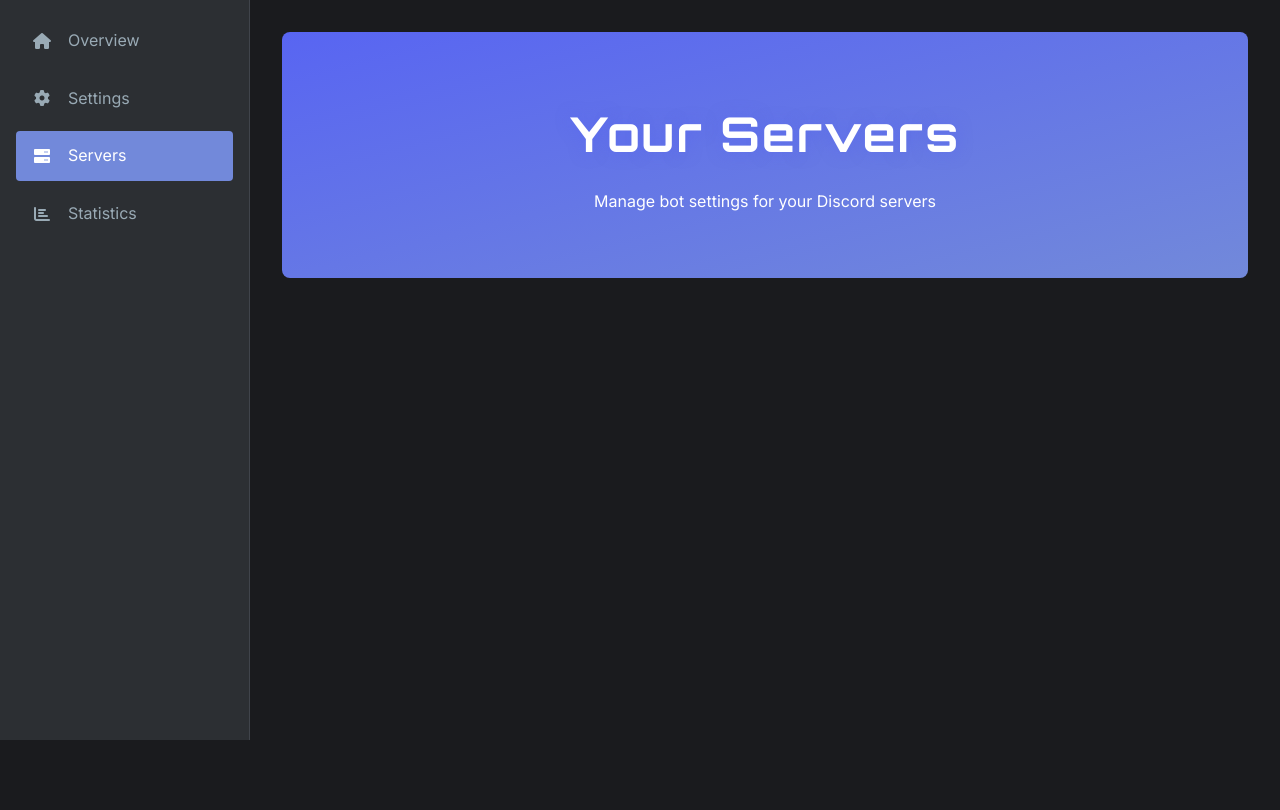
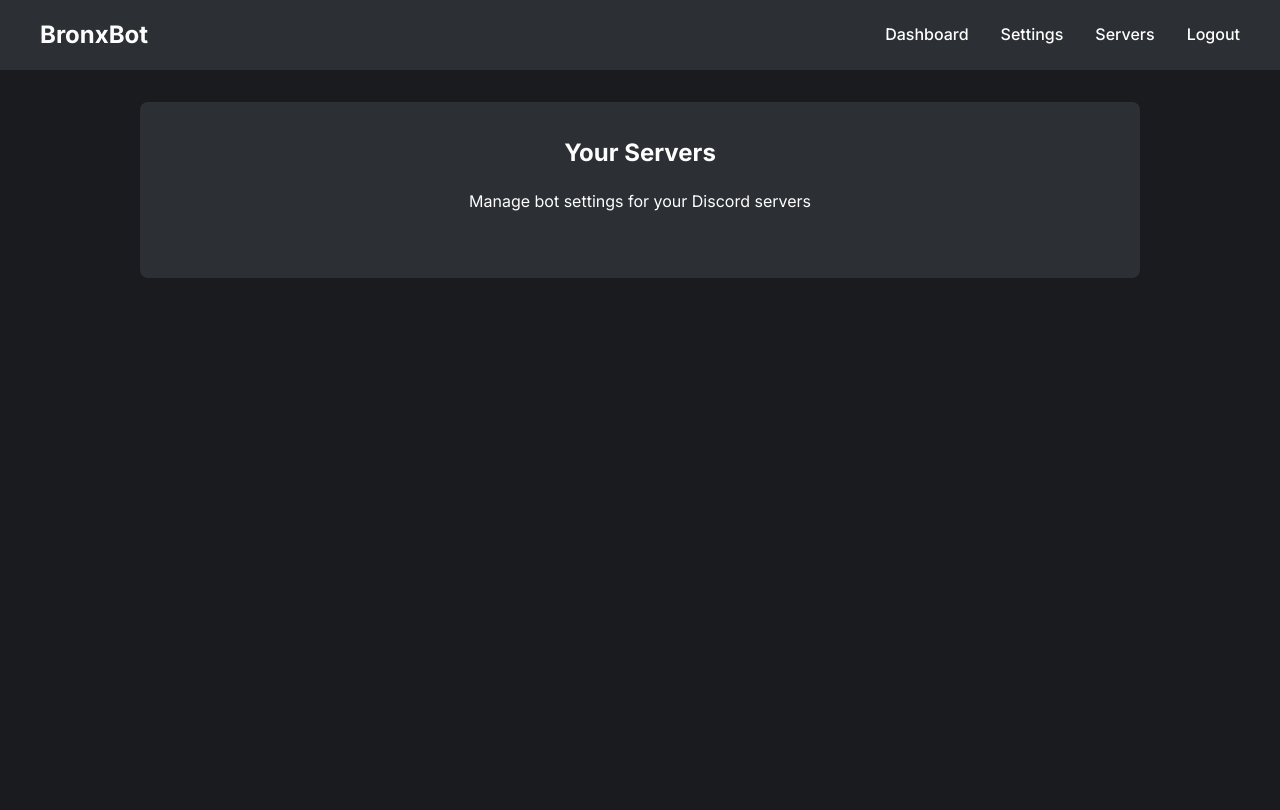
Before and after one commit to sreayas-me/bot, a Flask app: template templates/servers.html in a window 1280 px wide. Before the commit the page ends 740 px from the top, so only its background shows below. Run offline with Flask 3, Linux system fonts and the light colour scheme; the template is opened without the code that fills it, so the values that code supplies are empty; parts of the project's set-up code (start-up, migrations or seed data) failed here and were passed over.

Commit message:
Enhance server management UI; add guild icon handling, improve server card styles, and update settings page layout

```diff
--- a/app.py
+++ b/app.py
@@ -23,7 +23,8 @@ bot_stats = {
     'server_count': 0,
     'user_count': 0,
     'uptime': 0,
-    'latency': 0
+    'latency': 0,
+    'guilds': []  # List of guild IDs where bot is present
 }
 
 def login_required(f):
@@ -126,9 +127,10 @@ def servers():
         if (int(guild['permissions']) & 0x20) == 0x20  # Check for MANAGE_GUILD permission
     ]
 
-    # Mark guilds where bot is present
+    # Mark guilds where bot is present and add icon URLs
     for guild in manage_guilds:
-        guild['bot_present'] = guild['id'] in bot_guilds
+        guild['bot_present'] = str(guild['id']) in bot_guilds
+        guild['icon_url'] = f"https://cdn.discordapp.com/icons/{guild['id']}/{guild['icon']}.png" if guild['icon'] else None
 
     return render_template('servers.html',
         guilds=manage_guilds,
@@ -216,9 +218,10 @@ def settings_select():
         guild['bot_present'] = str(guild['id']) in bot_guilds
         guild['icon_url'] = f"https://cdn.discordapp.com/icons/{guild['id']}/{guild['icon']}.png" if guild['icon'] else None
 
-    return render_template('settings_select.html',
+    return render_template('settings.html',
         guilds=manage_guilds,
-        username=request.cookies.get('username', 'User')
+        username=request.cookies.get('username', 'User'),
+        config={'CLIENT_ID': DISCORD_CLIENT_ID}
     )
 
 def run_server():
--- a/templates/servers.html
+++ b/templates/servers.html
@@ -3,70 +3,81 @@
 <head>
     <meta charset="UTF-8">
     <meta name="viewport" content="width=device-width, initial-scale=1.0">
-    <title>BronxBot - Server List</title>
+    <title>Servers - BronxBot</title>
     <link rel="stylesheet" href="{{ url_for('static', filename='css/style.css') }}">
     <link rel="stylesheet" href="https://cdnjs.cloudflare.com/ajax/libs/font-awesome/6.0.0/css/all.min.css">
 </head>
 <body>
+    <nav class="navbar">
+        <div class="nav-content">
+            <button id="nav-toggle" class="nav-toggle">
+                <i class="fas fa-bars"></i>
+            </button>
+            <a href="/" class="nav-brand">BronxBot</a>
+            <div class="nav-links collapsible">
+                <a href="/" class="nav-link">Dashboard</a>
+                <a href="/settings" class="nav-link">Settings</a>
+                <a href="/servers" class="nav-link active">Servers</a>
+                <a href="/logout" class="nav-link">Logout</a>
+            </div>
+        </div>
+    </nav>
+
     <div class="container">
-        <aside class="sidebar">
-            <div class="sidebar-menu">
-                <a href="/" class="sidebar-item">
-                    <i class="fas fa-home"></i>
-                    <span>Overview</span>
-                </a>
-                <a href="/settings" class="sidebar-item">
-                    <i class="fas fa-cog"></i>
-                    <span>Settings</span>
-                </a>
-                <a href="/servers" class="sidebar-item active">
-                    <i class="fas fa-server"></i>
-                    <span>Servers</span>
-                </a>
-                <a href="/stats" class="sidebar-item">
-                    <i class="fas fa-chart-bar"></i>
-                    <span>Statistics</span>
-                </a>
-            </div>
-        </aside>
-
-        <main class="main-content">
-            <section class="hero">
+        <main class="main-content centered">
+            <section class="server-select">
                 <h1>Your Servers</h1>
                 <p>Manage bot settings for your Discord servers</p>
-            </section>
 
                 <div class="server-grid">
                     {% for guild in guilds %}
-                <div class="server-card">
-                    {% if guild.icon %}
-                    <img src="https://cdn.discordapp.com/icons/{{ guild.id }}/{{ guild.icon }}.png" alt="{{ guild.name }} icon" class="server-icon">
+                        {% if guild.bot_present %}
+                            <a href="{{ '/servers/' + guild.id + '/settings' }}" class="server-card active">
+                                <div class="server-icon">
+                                    {% if guild.icon_url %}
+                                        <img src="{{ guild.icon_url }}" alt="{{ guild.name }}">
                                     {% else %}
-                    <div class="server-icon default-icon">
-                        {{ guild.name[:2] }}
+                                        <i class="fas fa-server"></i>
+                                    {% endif %}
+                                </div>
+                                <div class="server-info">
+                                    <h3>{{ guild.name }}</h3>
+                                    <div class="server-actions">
+                                        <span class="server-status active">
+                                            <i class="fas fa-check"></i> Bot Active
+                                        </span>
+                                        <span class="settings-hint">
+                                            <i class="fas fa-cog"></i> Configure Settings
+                                        </span>
+                                    </div>
+                                </div>
+                            </a>
+                        {% else %}
+                            <div class="server-card disabled">
+                                <div class="server-icon">
+                                    {% if guild.icon_url %}
+                                        <img src="{{ guild.icon_url }}" alt="{{ guild.name }}">
+                                    {% else %}
+                                        <i class="fas fa-server"></i>
+                                    {% endif %}
+                                </div>
+                                <div class="server-info">
+                                    <h3>{{ guild.name }}</h3>
+                                    <div class="server-actions">
+                                        <span class="server-status inactive">
+                                            <i class="fas fa-times"></i> Bot Not Added
+                                        </span>
+                                        <a href="https://discord.com/api/oauth2/authorize?client_id={{ config.CLIENT_ID }}&permissions=8&scope=bot%20applications.commands&guild_id={{ guild.id }}"
+                                           class="add-bot-link">
+                                            <i class="fas fa-plus"></i> Add Bot
+                                        </a>
+                                    </div>
+                                </div>
                             </div>
                         {% endif %}
-
-                    <h3>{{ guild.name }}</h3>
-
-                    {% if guild.bot_present %}
-                    <span class="bot-status present">
-                        <i class="fas fa-check"></i> Bot Added
-                    </span>
-                    <a href="/servers/{{ guild.id }}/settings" class="settings-button">
-                        <i class="fas fa-cog"></i> Settings
-                    </a>
-                    {% else %}
-                    <span class="bot-status not-present">
-                        <i class="fas fa-times"></i> Bot Not Added
-                    </span>
-                    <a href="https://discord.com/api/oauth2/authorize?client_id={{ config.CLIENT_ID }}&permissions=8&scope=bot%20applications.commands&guild_id={{ guild.id }}" class="add-bot-button">
-                        <i class="fas fa-plus"></i> Add Bot
-                    </a>
-                    {% endif %}
-                </div>
                     {% endfor %}
                 </div>
+            </section>
         </main>
     </div>
 
```
Also changed, not shown: static/css/style.css (+44 -0 lines), templates/settings.html (+32 -4 lines). Lines whose indentation alone changed are shown as unchanged.
